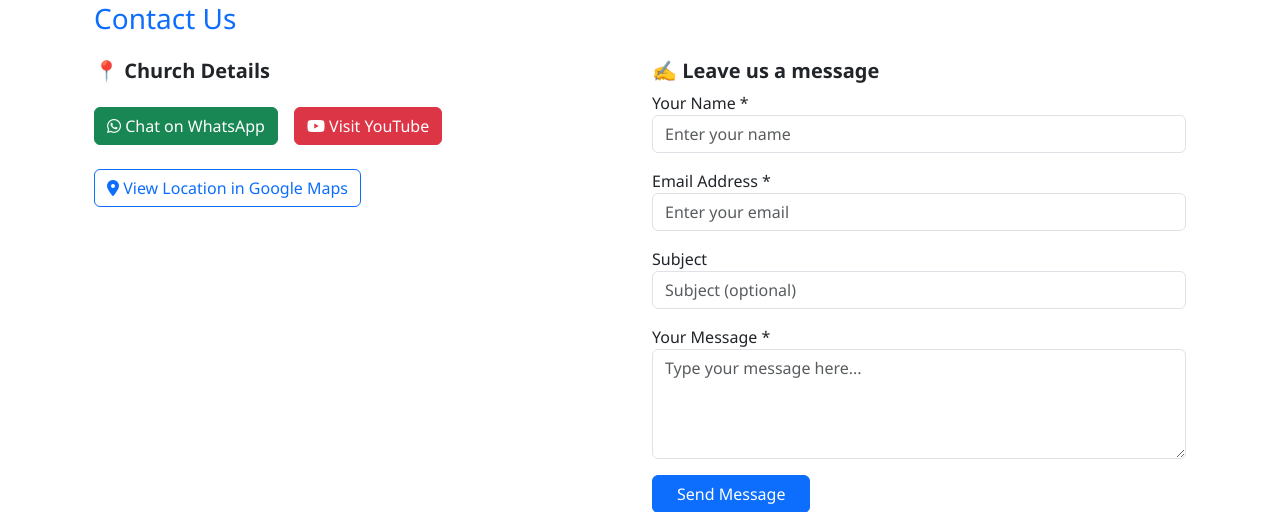
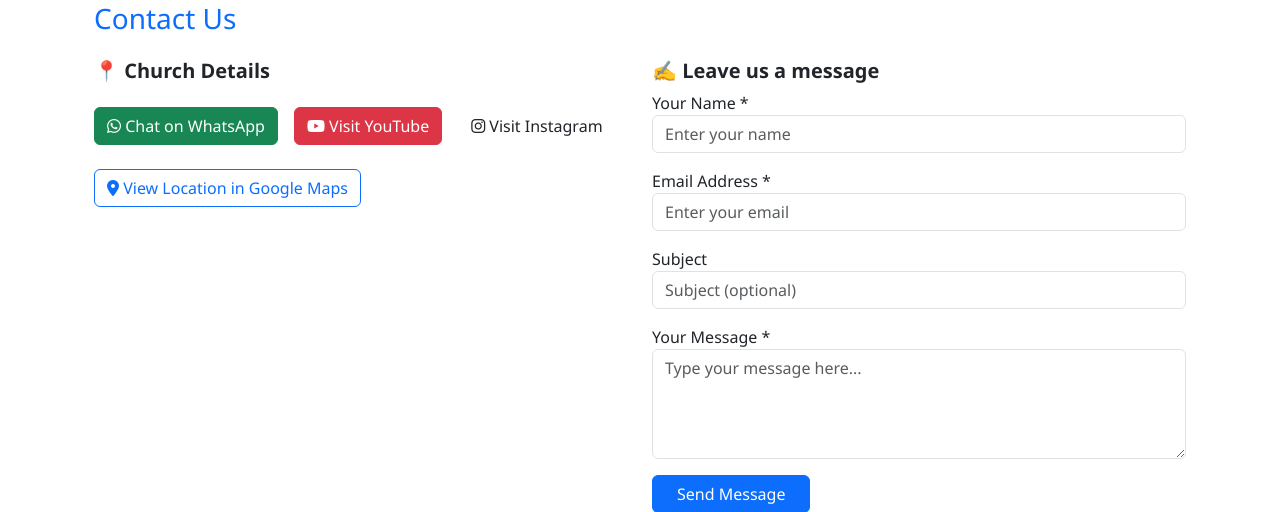
Before and after one commit to maryundoerofknotschurch/mukc, a Flask app: page / in a window 1280 px wide. Shown: the part 1824-2336 px from the top of the page. Run offline with Flask 3, Linux system fonts and the light colour scheme.

Commit message:
Update home.html

```diff
--- a/templates/home.html
+++ b/templates/home.html
@@ -280,6 +280,11 @@ I beg you to undo it for the glory of God, once for all. You are my hope. O my L
           <a class="btn btn-danger" href="https://www.youtube.com/@Thunbamudichiavilkumannai" target="_blank">
             <i class="fab fa-youtube"></i> Visit YouTube
           </a>
+
+          <!-- Instagram -->
+          <a class="btn btn-instagram" href="https://www.instagram.com/mary_undoer_of_knots_" target="_blank">
+            <i class="fab fa-instagram"></i> Visit Instagram
+          </a>
         </div>
 
         <!-- Map Link -->
```
